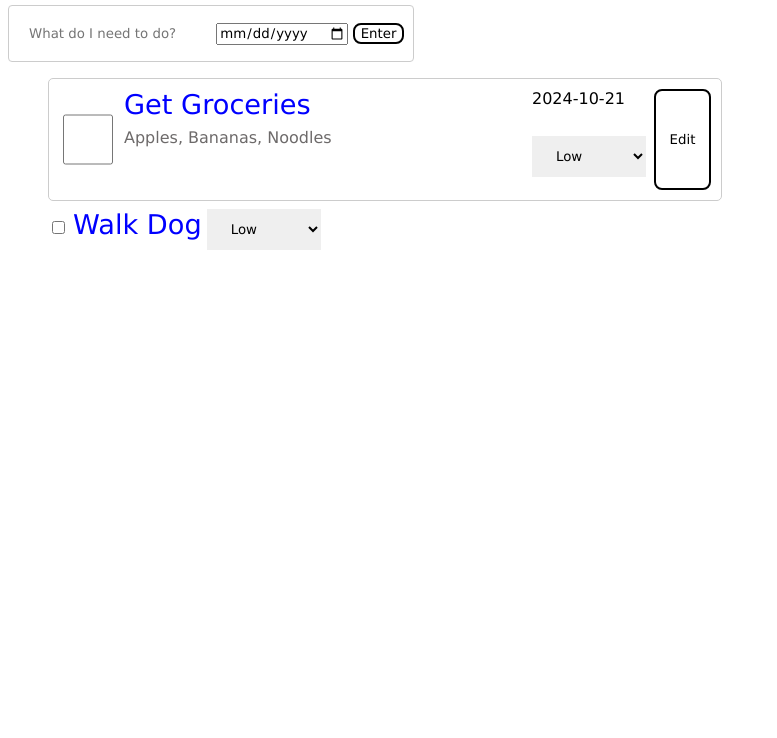
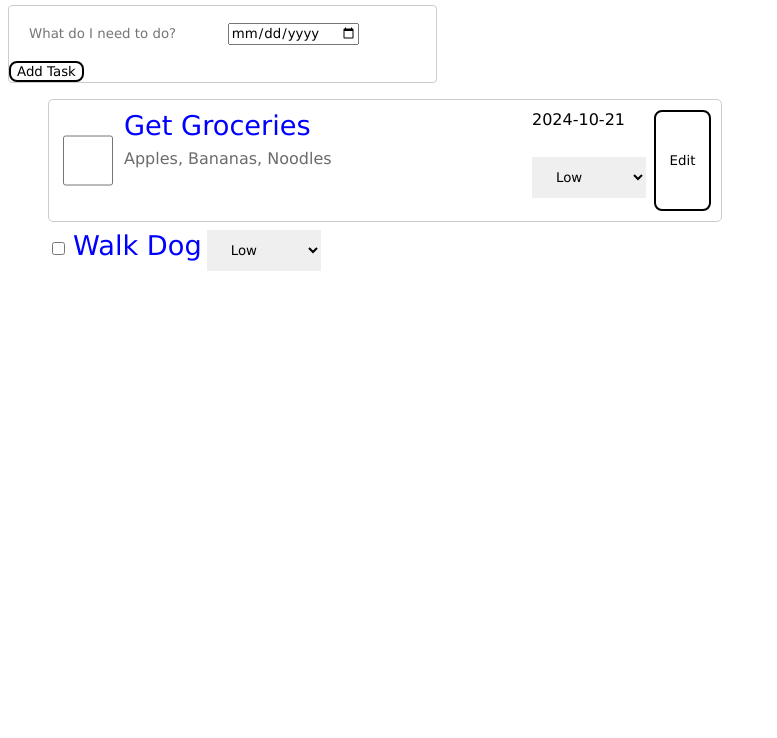
Before and after one commit to fugbot/odin-todo-list, a website built with webpack: page src/index.html in a window 1280 px wide. Shown: the part 62-800 px from the top of the page, without its empty margins (0-777 px from the left). Built offline with nearby package versions, Linux system fonts and the light colour scheme.

```diff
--- a/src/index.html
+++ b/src/index.html
@@ -17,7 +17,7 @@
   <div class="taskInput">
     <input type="text" id="task-name" name="task" placeholder="What do I need to do?">
     <input type="date" id="due-date" name="due-date">
-    <button type="submit" id="submit" name="submit">Enter</button>
+    <button type="submit" id="submit" name="submit">Add Task</button>
   </div>
 
   <div class="tasklists">
```
